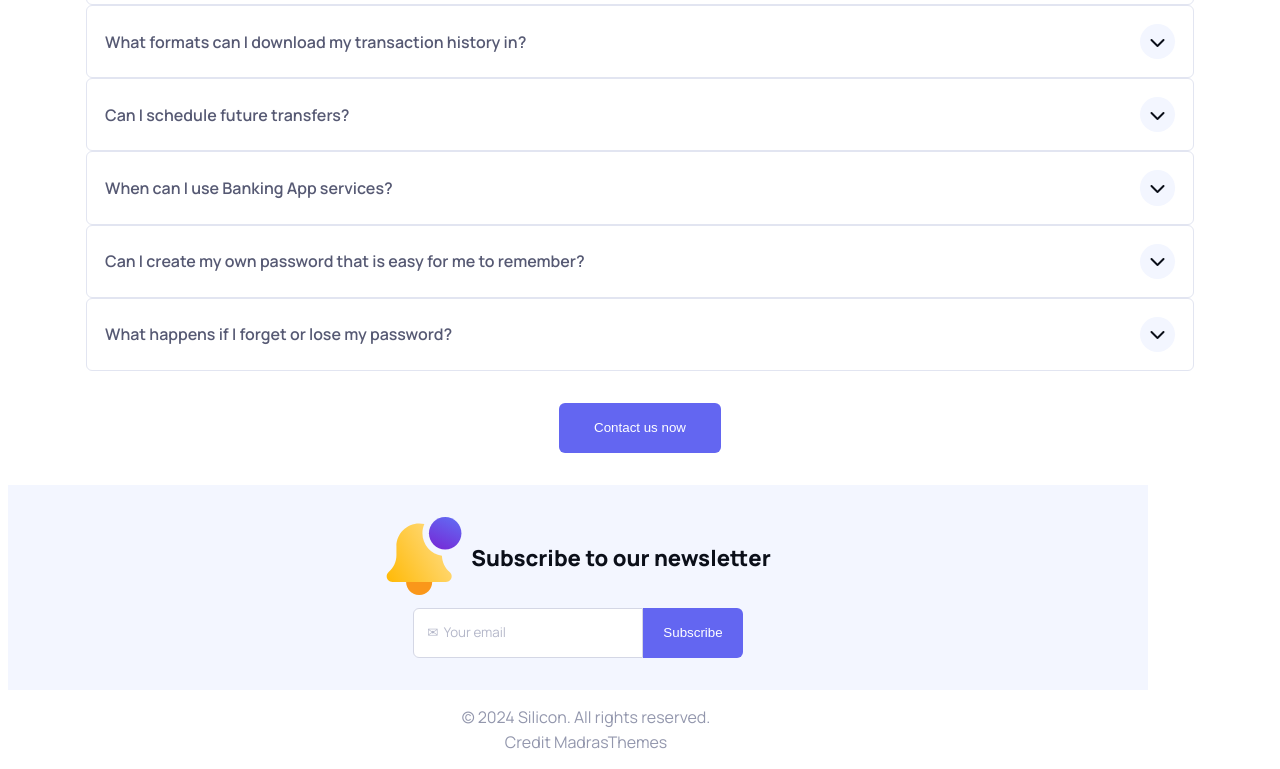
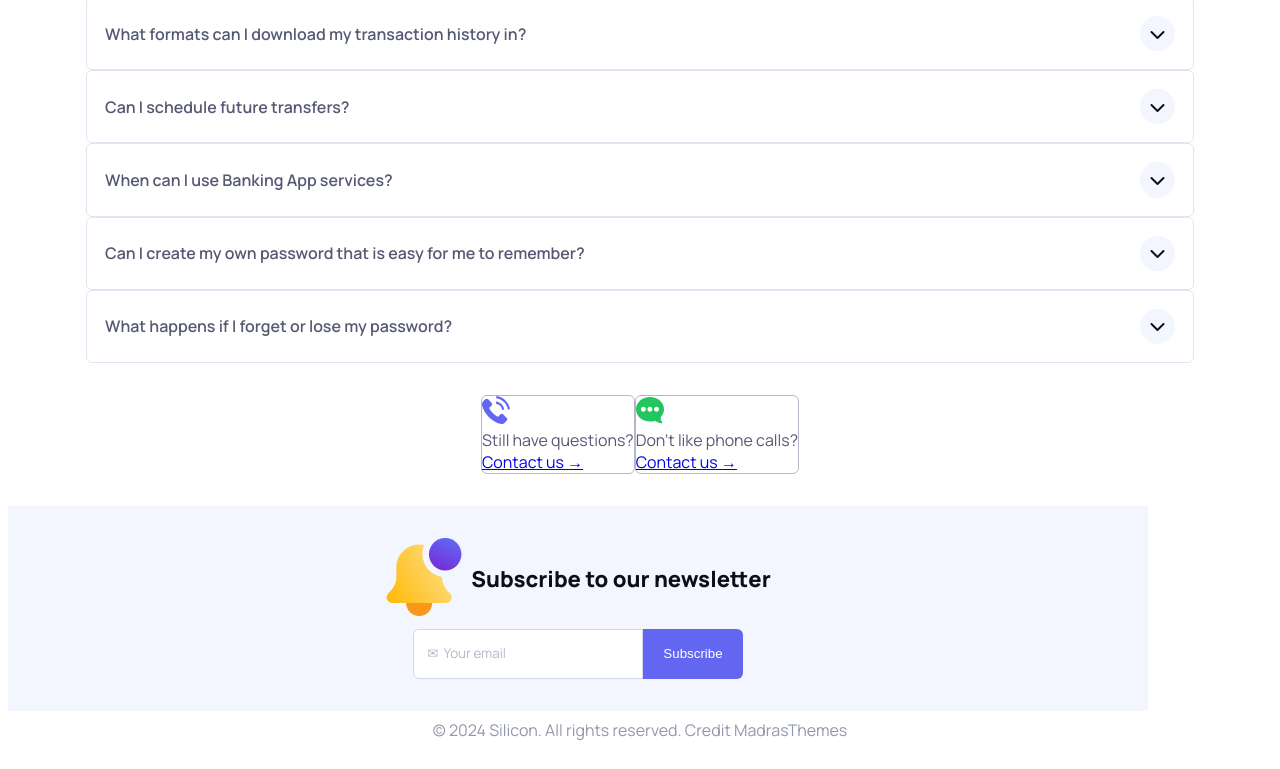
Before and after one commit to prinsessanjasmin/Silicon, a plain HTML site: page index.html in a window 1280 px wide. Shown: the part 2348-3117 px from the top of the page. After the commit the page ends 3089 px from the top, so only its background shows below. Drawn offline with Linux system fonts and the light colour scheme.

Commit message:
Commit 15. Minor work on tablet contact-cards.

```diff
--- a/index.html
+++ b/index.html
@@ -254,9 +254,26 @@
                     </div>
                 </div>
             </section>
-            <section id="button-section">
+
+            <section id="contact-section">
                 <div class="container" id="button-container">
                     <button class="button" id="contact-btn">Contact us now</button>
+                </div>
+                <div class="container" id="contact-container">
+                    <div class="card" id="card-1">
+                        <div class="image-container">
+                            <img src="/Icons/Phonecall.svg" alt="Telephone icon.">
+                        </div>
+                        <p>Still have questions?</p>
+                        <a href="#">Contact us &rarr;</a>
+                    </div>
+                    <div class="card" id="card-2">
+                        <div class="image-container">
+                            <img src="/Icons/Message.svg" alt="Message icon.">
+                        </div>
+                        <p>Don't like phone calls?</p>
+                        <a href="#">Contact us &rarr;</a>
+                    </div>
                 </div>
             </section>
 
--- a/main.css
+++ b/main.css
@@ -420,11 +420,18 @@ header {
 
 #button-container {
     width: 100vw;
-    /* height: 20vh; */
     margin-bottom: 2rem;
     display: flex;
     justify-content: center;
     align-items: center;
+}
+
+#contact-container {
+    margin-bottom: 2rem;
+
+    justify-content: center;
+    align-items: center;
+    display: none;
 }
 
 .button {
@@ -435,6 +442,14 @@ header {
     border-radius: 6px;
     color: white;
 }
+
+.card {
+    border: 1px solid var(--clr-gray-500);
+    border-radius: 6px;
+    display: none;
+}
+
+
 
 /* --- SUBSCRIBE --- */
 #subscribe-container {
@@ -561,6 +576,7 @@ p {
 
 /* MEDIA QUERIES */
 @media (min-width: 768px) {
+
     .container {
         max-width: 720px;
     }
@@ -689,7 +705,7 @@ p {
     }
 
     /* PAGE 2 */
-.app-feature-container{
+    .app-feature-container {
         display: grid;
         grid-template-columns: 1fr 1fr;
     }
@@ -730,6 +746,7 @@ p {
             display: flex;
             width: 20vw;
         }
+    }
 
     #step-3 {
         display: block;
@@ -741,9 +758,24 @@ p {
         grid-template-columns: auto 1fr;
     }
 
+    /* ---CONTACT SECTION--- */
 
+    #button-container {
+        display: none;
+    }
 
+    #contact-container {
+        display: flex;
+        flex-direction: row;
+    }
 
+    .card {
+        display: flex;
+        flex-direction: column;
+        border: 1px solid var(--clr-gray-500);
+        border-radius: 6px;
+
+    }
 
 
     /* --- FOOTER --- */
@@ -752,6 +784,7 @@ p {
             display: flex;
             flex-direction: row;
             margin: auto;
+        }
     }
 }
 
```
Lines whose indentation alone changed are shown as unchanged.
